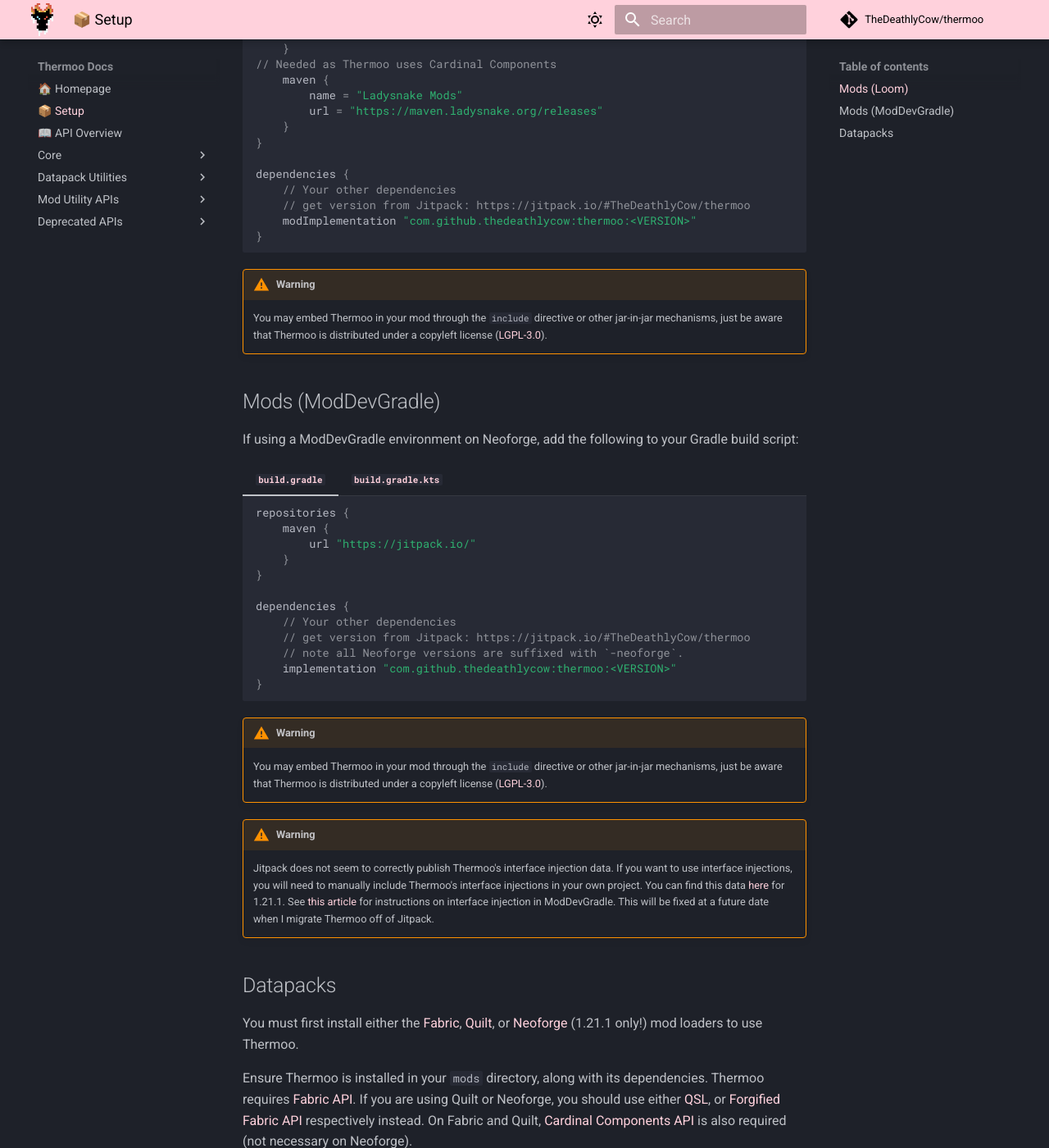
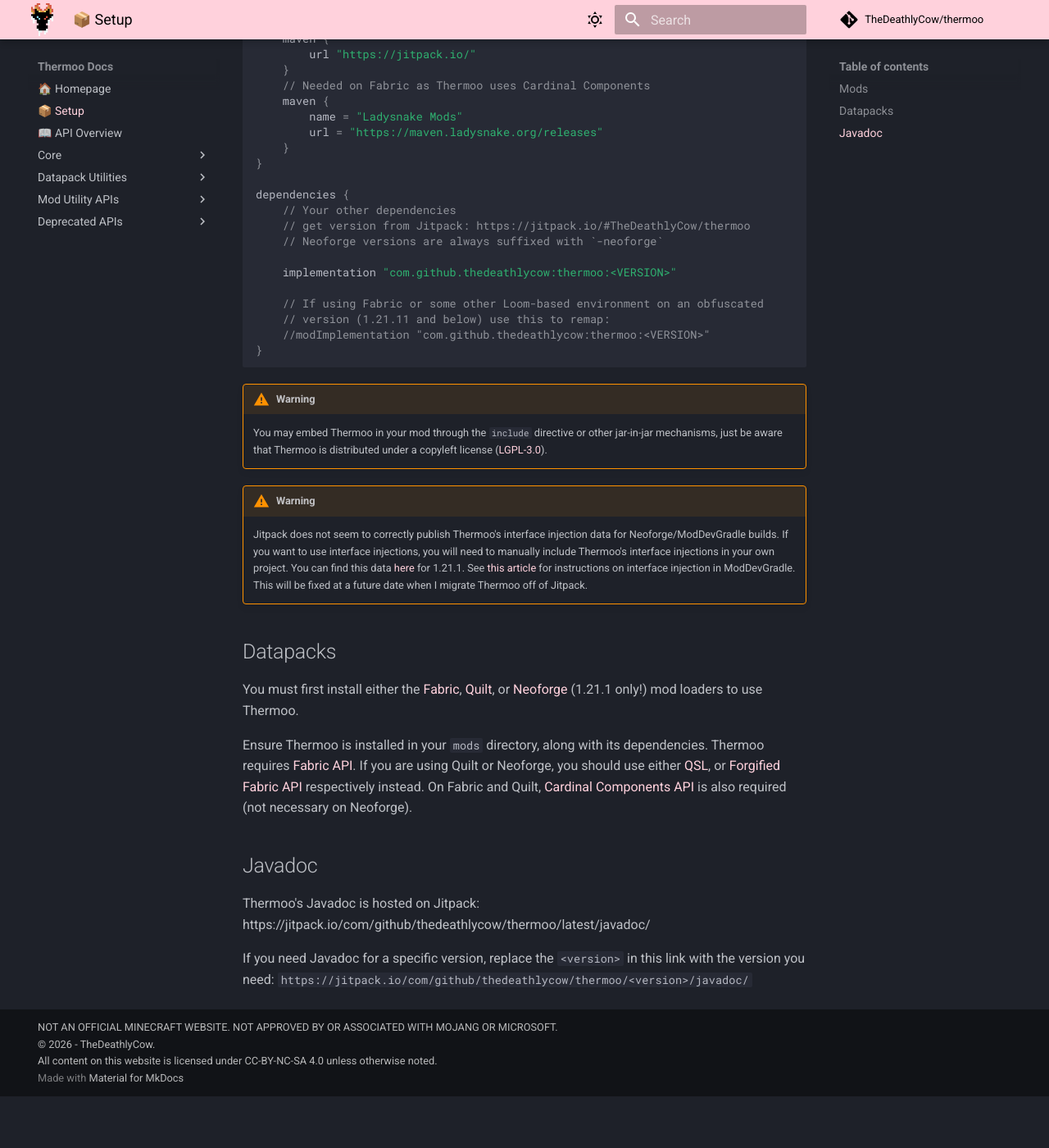
Before and after one commit to TheDeathlyCow/thermoo-docs, an MkDocs documentation site: the page built from docs/setup.md, in a window 1280 px wide and 1400 px high, scrolled down 1114 px. Shown: the whole window at 82% size. Built offline with MkDocs 1.6.1 and Material for MkDocs 9.7.7, drawn with Linux system fonts in a browser that asks for light colours; comment, search, counter and statistics services are not loaded; after the commit the page ends 2451 px from its top, so only the background shows below that; some of the changed text lies outside the part shown.

Commit message:
add javadoc and remove neoforge setup

````diff
--- a/docs/setup.md
+++ b/docs/setup.md
@@ -23,9 +23,9 @@
 
 [![](https://jitpack.io/v/TheDeathlyCow/thermoo.svg)](https://jitpack.io/#TheDeathlyCow/thermoo)
 
-## Mods (Loom)
+## Mods
 
-If using a Loom-based environment (Fabric or Architectury), add the following to your Gradle build script:
+If using a modded environment, you can Thermoo via [Jitpack](https://jitpack.io). Thermoo does not ship a common module for multiloader projects. In such cases, I would recommend using the base Fabric module as it is closest to vanilla.
 
 === "`build.gradle`"
     ```groovy
@@ -33,7 +33,7 @@
         maven {
             url "https://jitpack.io/"
         }
-    // Needed as Thermoo uses Cardinal Components
+        // Needed on Fabric as Thermoo uses Cardinal Components
         maven {
             name = "Ladysnake Mods"
             url = "https://maven.ladysnake.org/releases"
@@ -43,7 +43,13 @@
     dependencies {
         // Your other dependencies
         // get version from Jitpack: https://jitpack.io/#TheDeathlyCow/thermoo
-        modImplementation "com.github.thedeathlycow:thermoo:<VERSION>"
+        // Neoforge versions are always suffixed with `-neoforge`
+
+        implementation "com.github.thedeathlycow:thermoo:<VERSION>"
+
+        // If using Fabric or some other Loom-based environment on an obfuscated
+        // version (1.21.11 and below) use this to remap:
+        //modImplementation "com.github.thedeathlycow:thermoo:<VERSION>"
     }
     ```
 
@@ -63,46 +69,13 @@
     dependencies {
         // Your other dependencies
         // get version from Jitpack: https://jitpack.io/#TheDeathlyCow/thermoo
-        modImplementation("com.github.thedeathlycow:thermoo:<VERSION>")
-    }
-    ```
+        // Neoforge versions are always suffixed with `-neoforge`
 
-!!! warning
-    You may embed Thermoo in your mod through the `include` directive or other jar-in-jar mechanisms, just be aware that Thermoo is distributed under a copyleft license ([LGPL-3.0](https://github.com/TheDeathlyCow/thermoo/blob/HEAD/LICENSE)).
+        implementation("com.github.thedeathlycow:thermoo:<VERSION>")
 
-## Mods (ModDevGradle)
-
-If using a ModDevGradle environment on Neoforge, add the following to your Gradle build script:
-
-=== "`build.gradle`"
-    ```groovy
-    repositories {
-        maven {
-            url "https://jitpack.io/"
-        }
-    }
-
-    dependencies {
-        // Your other dependencies
-        // get version from Jitpack: https://jitpack.io/#TheDeathlyCow/thermoo
-        // note all Neoforge versions are suffixed with `-neoforge`.
-        implementation "com.github.thedeathlycow:thermoo:<VERSION>"
-    }
-    ```
-
-=== "`build.gradle.kts`"
-    ```kotlin
-    repositories {
-        maven {
-            url = uri("https://jitpack.io/")
-        }
-    }
-
-    dependencies {
-        // Your other dependencies
-        // get version from Jitpack: https://jitpack.io/#TheDeathlyCow/thermoo
-        // note all Neoforge versions are suffixed with `-neoforge`.
-        modImplementation("com.github.thedeathlycow:thermoo:<VERSION>")
+        // If using Fabric or some other Loom-based environment on an obfuscated
+        // version (1.21.11 and below) use this to remap:
+        //modImplementation("com.github.thedeathlycow:thermoo:<VERSION>")
     }
     ```
 
@@ -110,10 +83,16 @@
     You may embed Thermoo in your mod through the `include` directive or other jar-in-jar mechanisms, just be aware that Thermoo is distributed under a copyleft license ([LGPL-3.0](https://github.com/TheDeathlyCow/thermoo/blob/HEAD/LICENSE)).
 
 !!! warning
-    Jitpack does not seem to correctly publish Thermoo's interface injection data. If you want to use interface injections, you will need to manually include Thermoo's interface injections in your own project. You can find this data [here](https://github.com/TheDeathlyCow/thermoo/blob/1.21.1-neoforge/src/main/resources/interfaces.json) for 1.21.1. See [this article](https://docs.neoforged.net/toolchain/docs/plugins/mdg/#interface-injection) for instructions on interface injection in ModDevGradle. This will be fixed at a future date when I migrate Thermoo off of Jitpack.
+    Jitpack does not seem to correctly publish Thermoo's interface injection data for Neoforge/ModDevGradle builds. If you want to use interface injections, you will need to manually include Thermoo's interface injections in your own project. You can find this data [here](https://github.com/TheDeathlyCow/thermoo/blob/1.21.1-neoforge/src/main/resources/interfaces.json) for 1.21.1. See [this article](https://docs.neoforged.net/toolchain/docs/plugins/mdg/#interface-injection) for instructions on interface injection in ModDevGradle. This will be fixed at a future date when I migrate Thermoo off of Jitpack.
 
 ## Datapacks
 
 You must first install either the [Fabric](https://fabricmc.net/), [Quilt](https://quiltmc.org/), or [Neoforge](https://neoforged.net/) (1.21.1 only!) mod loaders to use Thermoo.
 
 Ensure Thermoo is installed in your `mods` directory, along with its dependencies. Thermoo requires [Fabric API](https://github.com/FabricMC/fabric). If you are using Quilt or Neoforge, you should use either [QSL](https://github.com/QuiltMC/quilt-standard-libraries/), or [Forgified Fabric API](https://github.com/Sinytra/ForgifiedFabricAPI) respectively instead. On Fabric and Quilt, [Cardinal Components API](https://github.com/Ladysnake/Cardinal-Components-API) is also required (not necessary on Neoforge).
+
+## Javadoc
+
+Thermoo's Javadoc is hosted on Jitpack: https://jitpack.io/com/github/thedeathlycow/thermoo/latest/javadoc/
+
+If you need Javadoc for a specific version, replace the `<version>` in this link with the version you need: `https://jitpack.io/com/github/thedeathlycow/thermoo/<version>/javadoc/`
````
